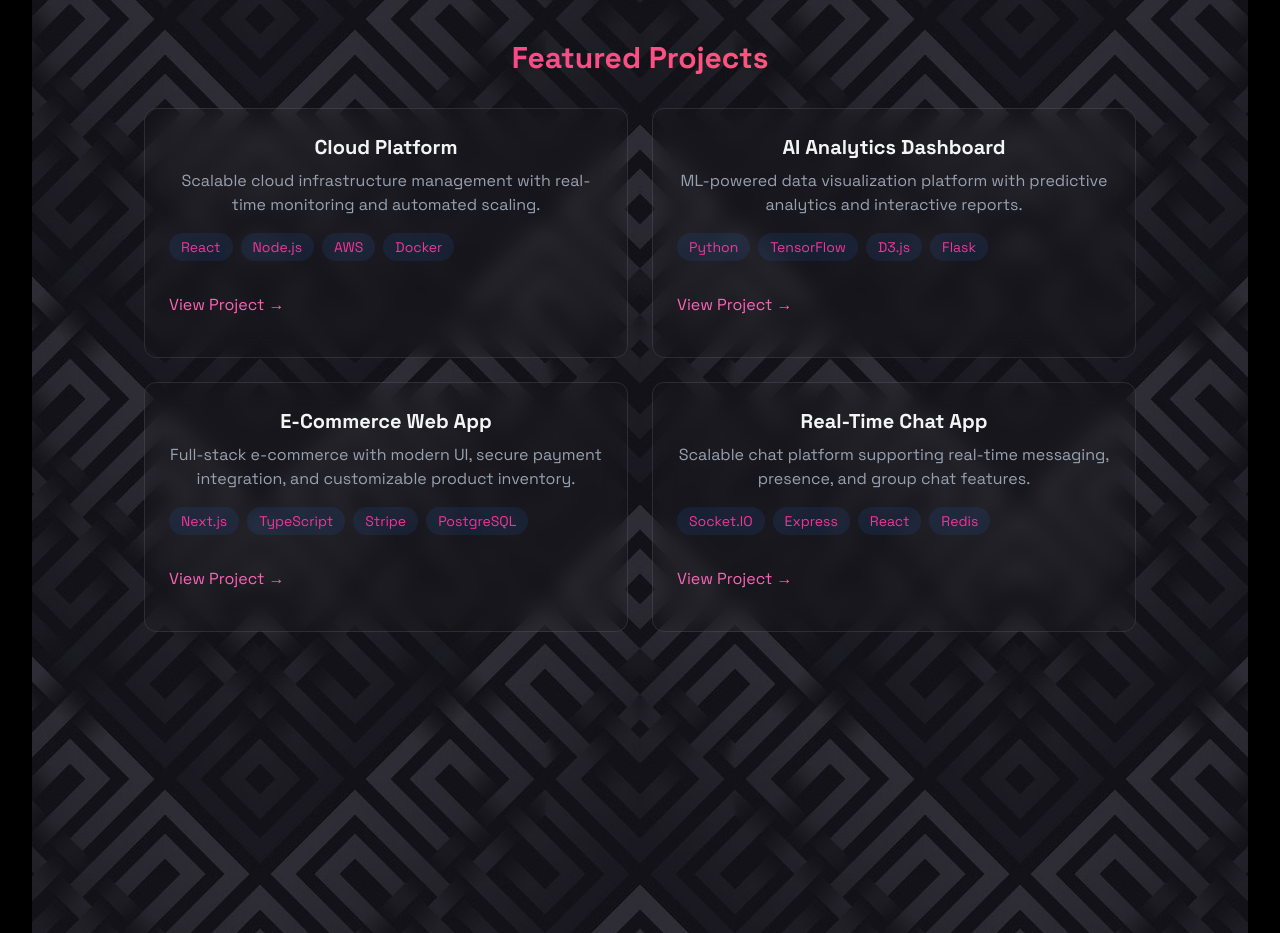
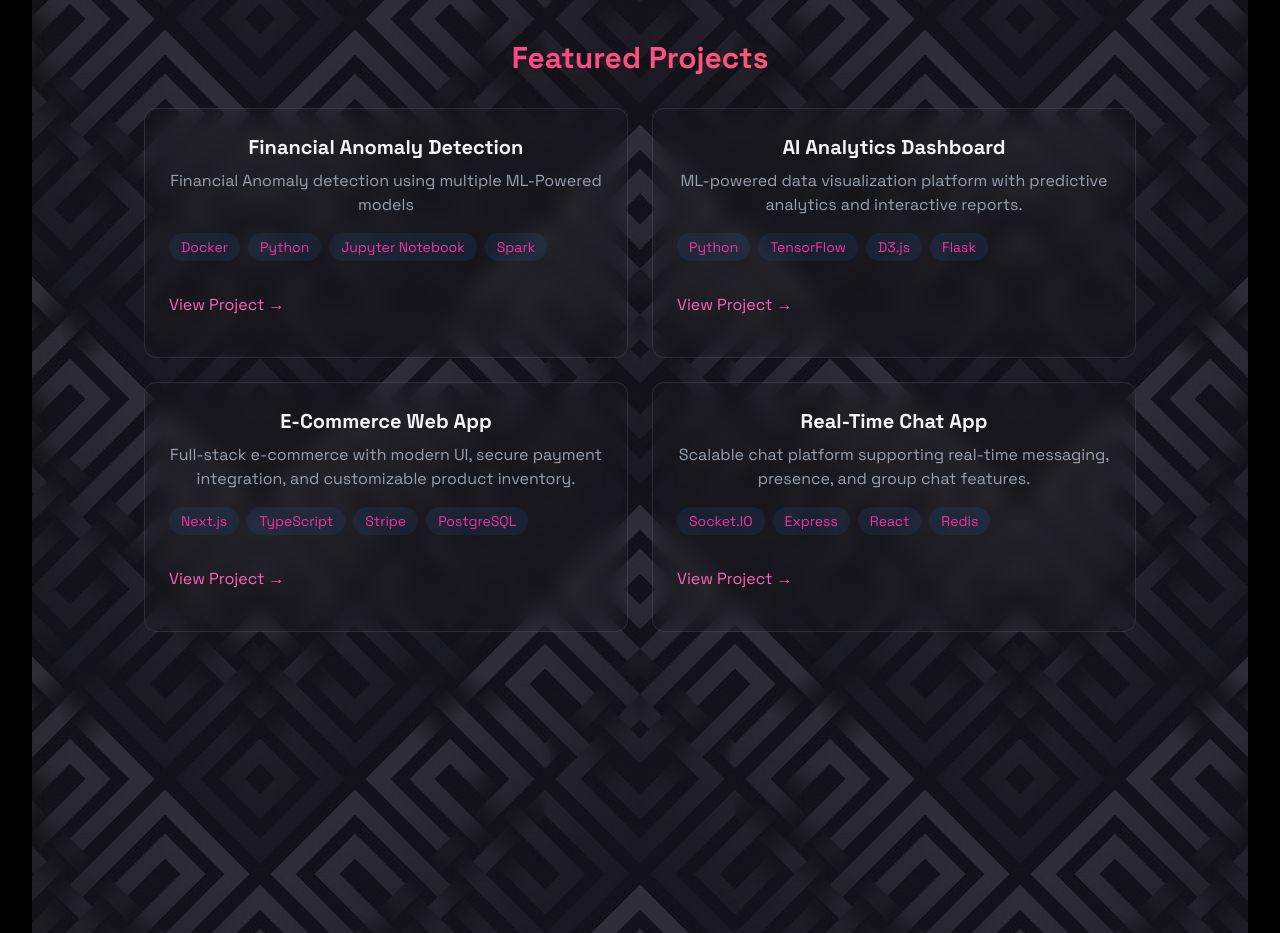
Before and after one commit to Amitesh218/amitesh218.github.io, a React (Vite) app: page / in a window 1280 px wide. Shown: the part 1720-2653 px from the top of the page. Built offline with nearby package versions, Linux system fonts and the light colour scheme.

Commit message:
added one project's details...

```diff
--- a/index.html
+++ b/index.html
@@ -2,7 +2,7 @@
 <html lang="en">
   <head>
     <meta charset="UTF-8" />
-    <link rel="icon" type="image/svg+xml" href="/vite.svg" />
+    <link rel="icon" type="image/svg+xml" href="/codeicon.svg" />
     <link rel="preconnect" href="https://fonts.googleapis.com" />
     <link rel="preconnect" href="https://fonts.gstatic.com" crossorigin />
     <link
--- a/src/components/sections/Projects.jsx
+++ b/src/components/sections/Projects.jsx
@@ -14,13 +14,12 @@ export const Projects = () => {
           </h2>
           <div className="grid grid-cols-1 md:grid-cols-2 gap-6">
             <div className="p-6 rounded-xl border border-white/10 backdrop-blur-md hover:-translate-y-1 hover:border-pink-500/30 hover:shadow-[0_2px_8px_rgba(59,130,246,0.2)] transition">
-              <h3 className="text-xl font-bold mb-2"> Cloud Platform</h3>
+              <h3 className="text-xl font-bold mb-2"> Financial Anomaly Detection</h3>
               <p className="text-gray-400 mb-4">
-                Scalable cloud infrastructure management with real-time
-                monitoring and automated scaling.
+                Financial Anomaly detection using multiple ML-Powered models
               </p>
               <div className="flex flex-wrap gap-2 mb-4">
-                {["React", "Node.js", "AWS", "Docker"].map((tech, key) => (
+                {["Docker", "Python", "Jupyter Notebook", "Spark"].map((tech, key) => (
                   <span
                     key={key}
                     className="bg-blue-500/10 text-pink-500 py-1 px-3 rounded-full text-sm hover:bg-blue-500/20
@@ -34,7 +33,7 @@ export const Projects = () => {
 
               <div className="flex justify-between items-center">
                 <a
-                  href="#"
+                  href="https://github.com/Amitesh218/Financial-anomaly-detection-using-ml.git" target="_blank" rel="noopener noreferrer"
                   className="text-pink-400 hover:text-blue-300 transition-colors my-4"
                 >
                   View Project →
@@ -72,7 +71,7 @@ export const Projects = () => {
               </div>
               <div className="flex justify-between items-center">
                 <a
-                  href="#"
+                  href="#" target="_blank" rel="noopener noreferrer"
                   className="text-pink-400 hover:text-blue-300 transition-colors my-4"
                 >
                   View Project →
@@ -113,7 +112,7 @@ export const Projects = () => {
               </div>
               <div className="flex justify-between items-center">
                 <a
-                  href="#"
+                  href="#" target="_blank" rel="noopener noreferrer"
                   className="text-pink-400 hover:text-blue-300 transition-colors my-4"
                 >
                   View Project →
@@ -152,7 +151,7 @@ export const Projects = () => {
               </div>
               <div className="flex justify-between items-center ">
                 <a
-                  href="#"
+                  href="#" target="_blank" rel="noopener noreferrer"
                   className="text-pink-400 hover:text-blue-300 transition-colors my-4"
                 >
                   View Project →
```
